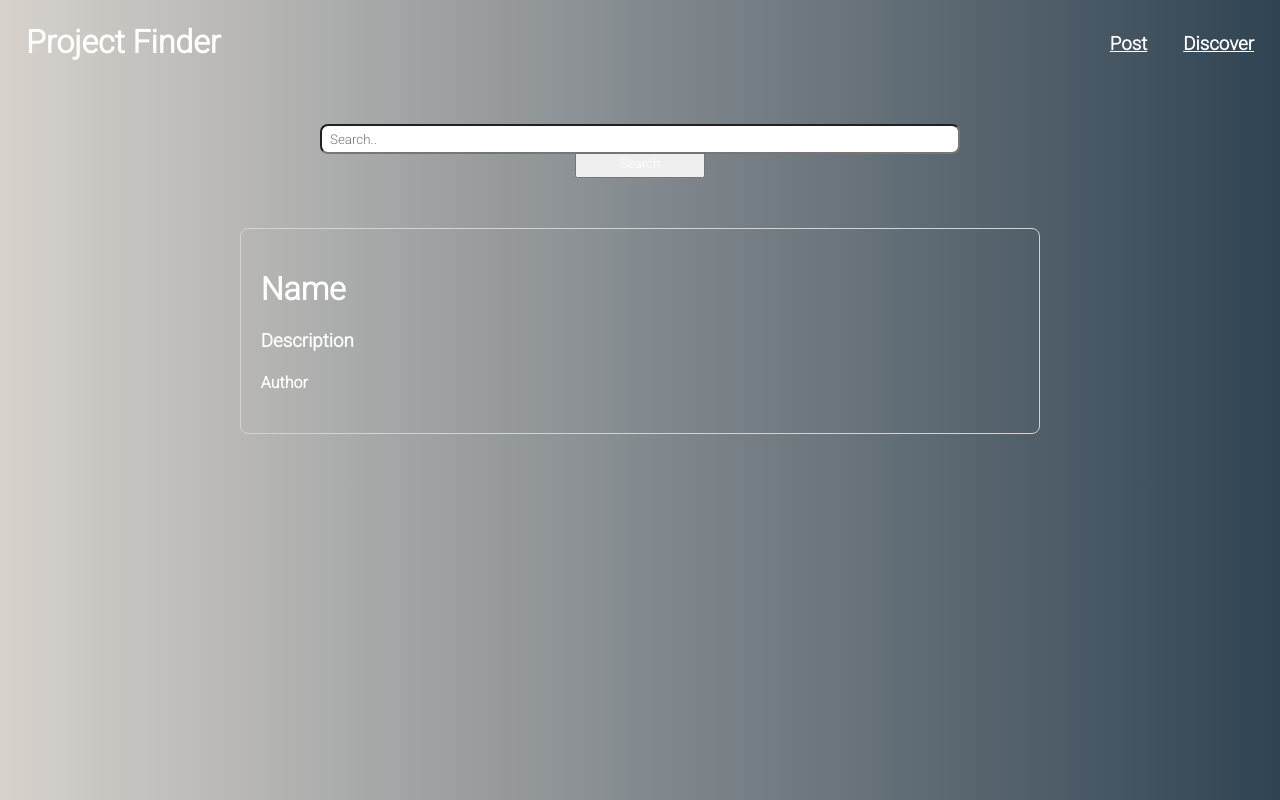
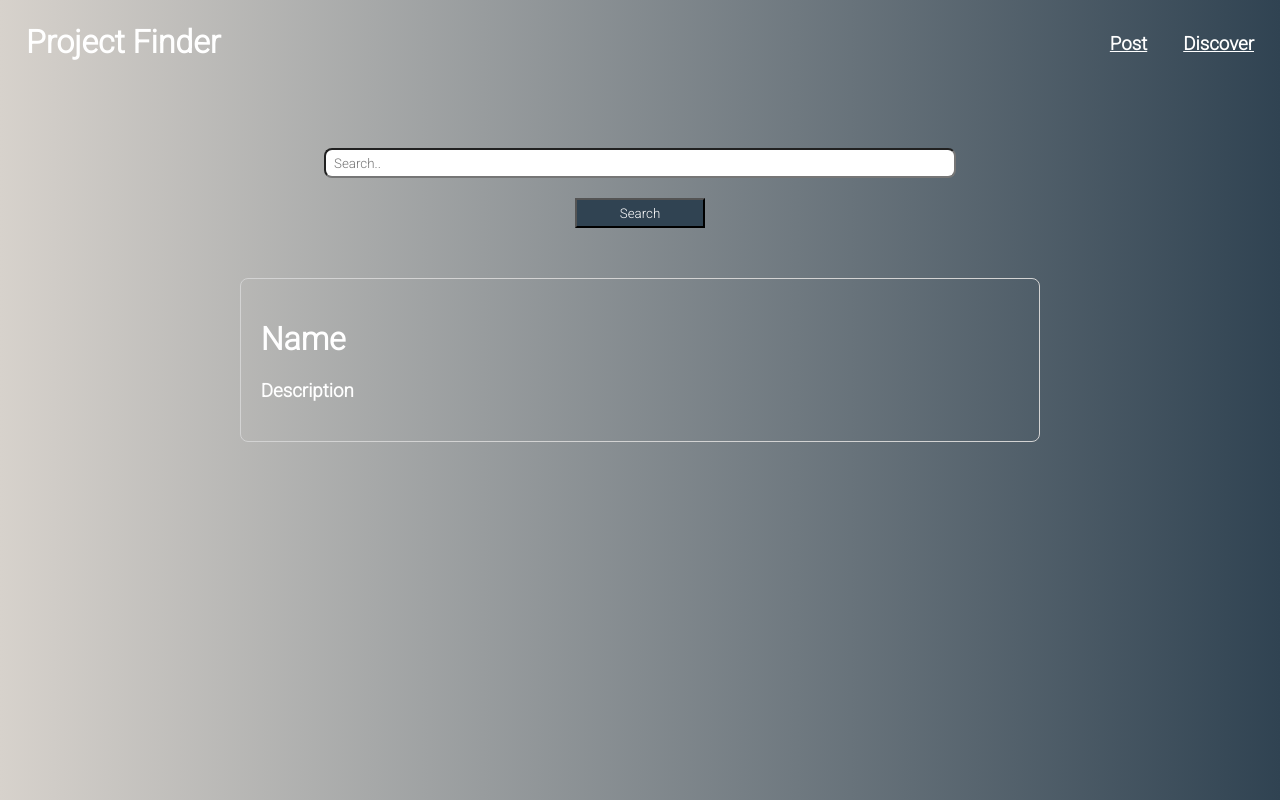
Before and after one commit to lindsayesterman/moonshot, a React (Create React App) app: page /discover in a window 1280 px wide. Built offline with nearby package versions, Linux system fonts and the light colour scheme.

Commit message:
project page

```diff
--- a/src/App.css
+++ b/src/App.css
@@ -2,6 +2,7 @@ body {
   background: #304352;
   background: -webkit-linear-gradient(to right, #d7d2cc, #304352);
   background: linear-gradient(to right, #d7d2cc, #304352);
+  margin-bottom: 100px;
 }
 
 .app h1.front-page-descrip {
@@ -13,7 +14,6 @@ body {
 .app img.earth {
   display: block;
   margin: 0 auto;
-  margin-bottom: 100px;
 }
 
 .app .button-holder {
--- a/src/App.js
+++ b/src/App.js
@@ -4,9 +4,24 @@ import "./App.css";
 import { Route, Link } from "react-router-dom";
 import Header from "./Header/Header.js";
 import Discover from "./Discover/Discover";
-import Post from "./Post/Post";
+import Post from "./PostPage/PostPage";
+import ProjectPage from './ProjectPage/ProjectPage'
 
 export default class App extends Component {
+  constructor(props){
+    super(props);
+    this.state = {
+      posts: []
+    }
+  }
+
+  addPost = (post) => {
+    this.setState ({
+      posts: [this.state.posts, post]
+    })
+    console.log(`post -- ${JSON.stringify(post)}`)
+  }
+
   render() {
     return (
       <div class="app">
@@ -28,6 +43,7 @@ export default class App extends Component {
         </Route>
         <Route path="/discover" component={Discover}></Route>
         <Route path="/post" component={Post}></Route>
+        <Route path="/project" component={ProjectPage}></Route>
       </div>
     );
   }
--- a/src/Discover/Discover.css
+++ b/src/Discover/Discover.css
@@ -3,10 +3,6 @@ input.search-bar {
   background-color: white;
   color: black;
   display: block;
-  position: absolute;
-  top: 13%;
-  left: 50%;
-  transform: translate(-50%);
   padding: 8px;
   border-radius: 8px;
 }
@@ -16,13 +12,5 @@ input.search-bar {
   margin: 0 auto;
   height:30px;
   width:130px;
+  background-color:#304352;
 }
-
-.project {
-  border: 1px solid lightgray;
-  margin: 50px auto;
-  width:60%;
-  height:100%;
-  border-radius: 8px;
-  padding:20px;
-}
--- a/src/Discover/Discover.js
+++ b/src/Discover/Discover.js
@@ -1,6 +1,7 @@
 import React, { Component } from "react";
 import "./Discover.css";
 import Header from "../Header/Header";
+import Project from '../Project/Project'
 
 export default class Discover extends Component {
   render() {
@@ -13,11 +14,7 @@ export default class Discover extends Component {
           placeholder="Search.."
         ></input>
         <button type="submit">Search</button>
-        <div className="project">
-            <h1>Name</h1>
-            <h3>Description</h3>
-            <h4>Author</h4>
-        </div>
+        <Project />
       </div>
     );
   }
--- a/src/Header/Header.css
+++ b/src/Header/Header.css
@@ -19,7 +19,7 @@ h1.title {
 }
 
 .nav-bar {
-  padding-bottom: 140px;
+  padding-bottom: 120px;
 }
 
 @media (max-width: 500px) {
--- a/src/Post/Post.css
+++ b/src/PostPage/PostPage.css
@@ -17,7 +17,7 @@ input,
 textarea {
   display: block;
   margin: 20px auto;
-  width: 50%;
+  width: 55%;
   height: 30px;
   padding: 10px;
   color:black;
@@ -31,7 +31,7 @@ textarea {
 button.btn-post {
   display: block;
   margin: 20px auto;
-  width: 54%;
+  width: 60%;
   height: 30px;
   background-color: #aaa;
 }
@@ -39,7 +39,7 @@ button.btn-post {
 @media (max-width: 600px) {
   .project-proposal {
     width: 70%;
-    height: 400px;
+    height: 350px;
   }
   input,
   textarea,
--- a/src/Post/Post.js
+++ b/src/PostPage/PostPage.js
@@ -1,6 +1,6 @@
 import React, { Component } from "react";
 import Header from "../Header/Header.js";
-import "./Post.css";
+import "./PostPage.css";
 
 export default class Post extends Component {
   render() {
--- /dev/null
+++ b/src/Project/Project.css
@@ -0,0 +1,8 @@
+.project {
+    border: 1px solid lightgray;
+    margin: 50px auto;
+    width:60%;
+    height:100%;
+    border-radius: 8px;
+    padding:20px;
+  }
--- /dev/null
+++ b/src/Project/Project.js
@@ -0,0 +1,16 @@
+import React, { Component } from "react";
+import "./Project.css";
+import { Link } from "react-router-dom";
+
+export default class Project extends Component {
+  render() {
+    return (
+      <Link style={{textDecoration:'none'}} to={`/project`}>
+        <div className="project">
+          <h1>Name</h1>
+          <h3>Description</h3>
+        </div>
+      </Link>
+    );
+  }
+}
--- /dev/null
+++ b/src/ProjectPage/ProjectPage.css
@@ -0,0 +1,14 @@
+.project-page {
+    padding:60px;
+    width:60%;
+    margin:0 auto;
+}
+
+.project-page h1 {
+    text-align:center;
+    padding-bottom:30px;
+}
+
+.project-page h3, .project-page h4 {
+    margin:40px auto;
+}
--- /dev/null
+++ b/src/ProjectPage/ProjectPage.js
@@ -0,0 +1,17 @@
+import React, { Component } from 'react'
+import './ProjectPage.css'
+
+export default class ProjectPage extends Component {
+    render() {
+        return (
+            <div className="project-page">
+                <h1>Name</h1>
+                <h3>Description of project</h3>
+                <h3>Features:</h3>
+                <h3>Users:</h3>
+                <h4>Author:</h4>
+                <p>Likes:</p>
+            </div>
+        )
+    }
+}
```
